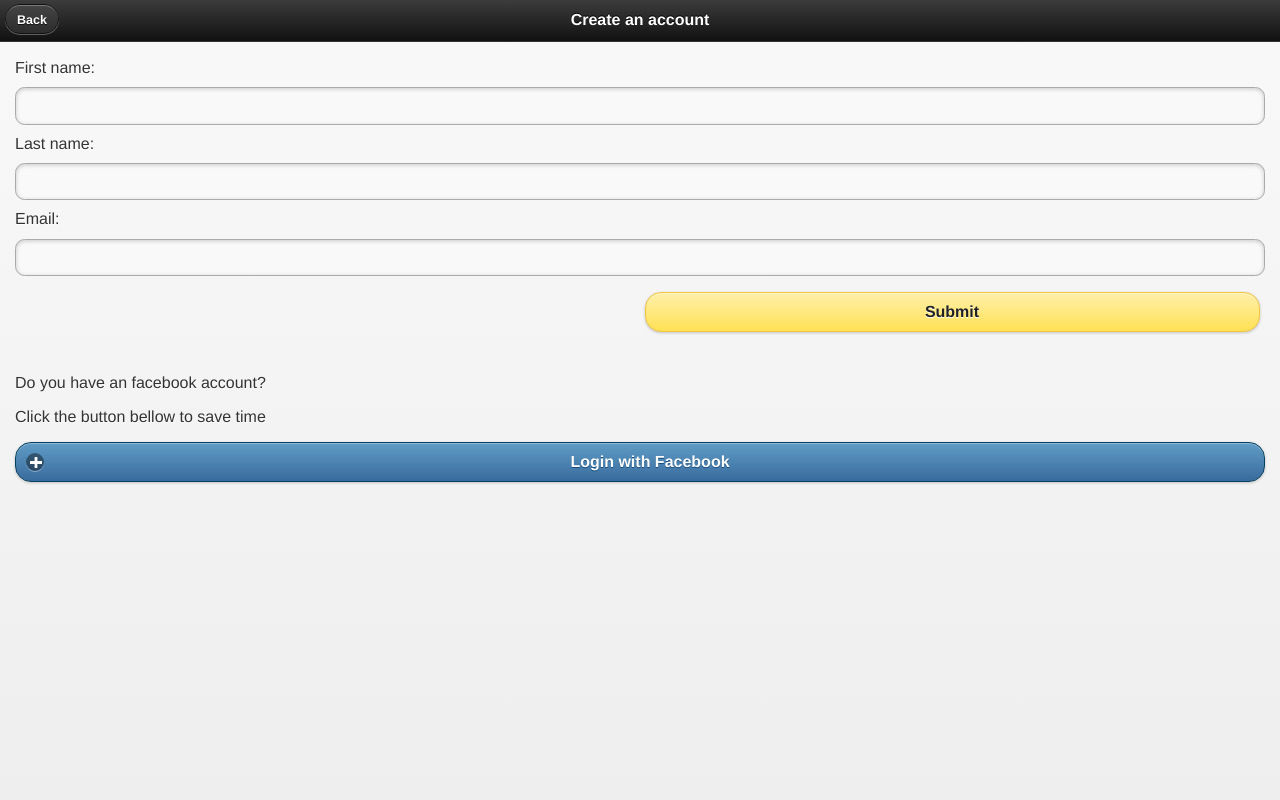
After one commit to pelagus/ProfileManager, a Django app: page /signup/ in a window 1280 px wide. The commit adds this page. Run offline with Django 3.2, Linux system fonts and the light colour scheme; some libraries are stand-ins or nearby versions.

Commit message:
signup template created

```diff
--- a/ProfileManager/profile/views.py
+++ b/ProfileManager/profile/views.py
@@ -13,6 +13,11 @@ def login(request):
                               {},
                               context_instance = RequestContext(request))
 
+def signup(request):
+    return render_to_response("signup.html",
+                              {},
+                              context_instance = RequestContext(request))
+
 @login_required
 def profile(request):
     return render_to_response("profile.html",
--- a/ProfileManager/templates/home.html
+++ b/ProfileManager/templates/home.html
@@ -5,11 +5,11 @@
 {% block content %}
 <div data-role="page">
     <div data-role="content">
-        <a href="{% url socialauth_begin 'linkedin' %}" data-role="button" data-icon="facebook" rel="external">Login with LinkedIn</a>
-        <a href="{% url login %}" data-role="button" data-icon="facebook" rel="external">Login with Edulele</a>
+        <a href="{% url socialauth_begin 'linkedin' %}" data-role="button" data-icon="facebook" rel="external" data-theme="b">Login with LinkedIn</a>
+        <a href="{% url login %}" data-role="button" data-icon="facebook" rel="external" data-theme="e">Login with Edulele</a>
         <br/>
         <a href="#">Forgot your password?</a><br/><br/>
-        <a href="#">Create an Edulele account</a>
+        <a href="{% url signup %}">Create an Edulele account</a>
     </div>
 </div>
 {% endblock %}
--- /dev/null
+++ b/ProfileManager/templates/signup.html
@@ -0,0 +1,30 @@
+{% extends 'base.html' %}
+
+{% block title %}Signup{% endblock %}
+
+{% block content %}
+<div data-role="page">
+    <div data-role="header" data-position="fixed">
+        <a href="#" class="ui-btn-left" data-rel="back" data-ajax="false">Back</a>
+        <h1>Create an account</h1>
+    </div>
+    <div data-role="content">
+        <label for="first_name">First name:</label>
+        <input type="text" name="first_name" id="first_name" value="">
+        <label for="last_name">Last name:</label>
+        <input type="text" name="last_name" id="last_name" value="">
+        <label for="email">Email:</label>
+        <input type="text" name="email" id="email" value="">
+        <fieldset class="ui-grid-a">
+            <div class="ui-block-a"></div>
+            <div class="ui-block-b">
+                <a href="#" data-role="button" rel="external" data-theme="e">Submit</a>
+            </div>
+        </fieldset>
+        <br/>
+        <p>Do you have an facebook account?</p>
+        <p>Click the button bellow to save time</p>
+        <a href="{% url socialauth_begin 'facebook' %}" data-role="button" data-icon="facebook" rel="external" data-theme="b">Login with Facebook</a>
+    </div>
+</div>
+{% endblock %}
--- a/ProfileManager/urls.py
+++ b/ProfileManager/urls.py
@@ -11,6 +11,7 @@ urlpatterns = patterns('',
     url(r'^home/$', 'ProfileManager.profile.views.home', name='home'),
     url(r'^login/$', 'ProfileManager.profile.views.login', name='login'),
     url(r'^logout/$', 'django.contrib.auth.views.logout', {'next_page':'/',}, name='logout'),
+    url(r'^signup/$', 'ProfileManager.profile.views.signup', name='signup'),
     # url(r'^ProfileManager/', include('ProfileManager.foo.urls')),
 
     # Uncomment the admin/doc line below to enable admin documentation:
```
Also changed, not shown: ProfileManager/templates/login.html (+12 -1 lines).
